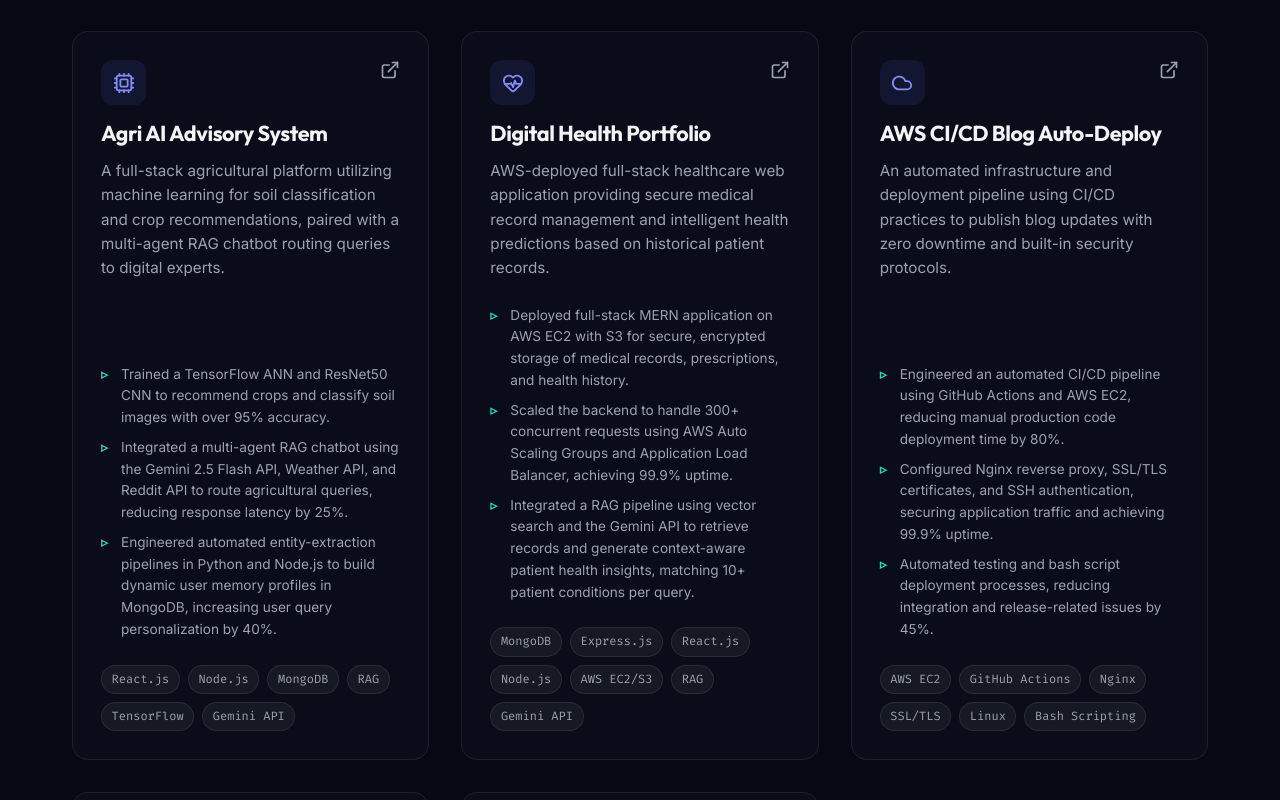
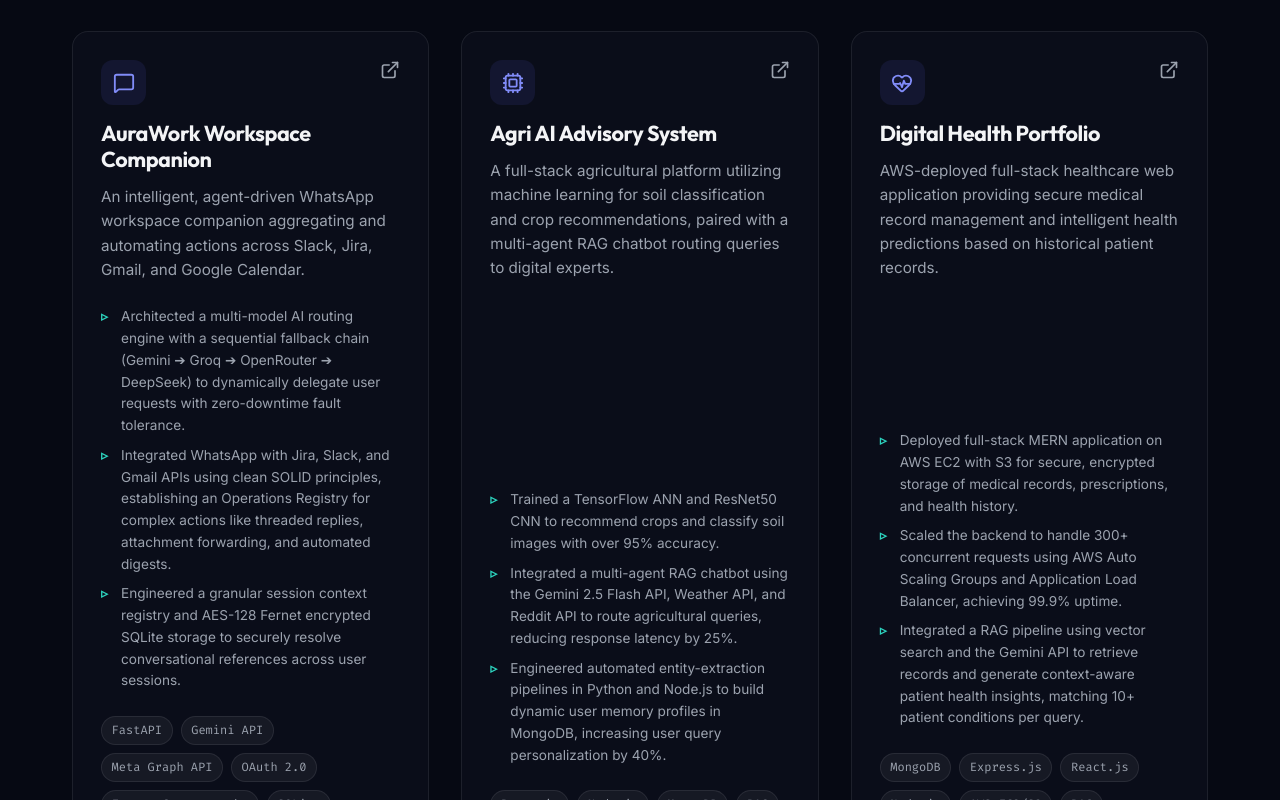
Before and after one commit to naveen-ramavath/portfolio, a React (Vite) app: page / in a window 1280 px wide. Shown: the part 1100-1900 px from the top of the page. Built offline with nearby package versions, Linux system fonts and the light colour scheme.

Commit message:
Add AuraWork workspace companion project to portfolio and chatbot

```diff
--- a/src/components/Chatbot.jsx
+++ b/src/components/Chatbot.jsx
@@ -86,11 +86,12 @@ export default function Chatbot() {
   - Developer Tools: Git, GitHub Actions, Postman, VS Code
 
   Projects:
-  1. Agri AI Advisory System (GitHub: github.com/MiniProjectII/agri-ai-advisory-system): MERN stack, ResNet50 soil classification (95% accuracy), crop recommendation, multi-agent RAG chatbot via Gemini 2.5 Flash API/Weather API/Reddit API, Python entity-extraction pipelines.
-  2. Digital Health Portfolio (GitHub: github.com/naveen-ramavath/Digital-Health-portfolio): MERN stack deployed on AWS EC2/S3, AWS ALB and ASG handling 300+ concurrent requests (99.9% uptime), vector-search RAG pipeline via Gemini API.
-  3. AWS CI/CD Blog Auto-Deploy (GitHub: github.com/naveen-ramavath/blog-auto-deploy): CI/CD pipeline using GitHub Actions, EC2, Nginx reverse proxy, SSL/TLS, SSH, automated bash script deployment.
-  4. AeroGuard Airplane Collision Detection: Spatial collision detection under 1.2s latency on aircraft GPS streams using Kafka and PySpark, rendering on a Flask WebSocket dashboard.
-  5. Emotion Music Generator: Facial mood CNN classifier (88% accuracy) via TensorFlow/Keras & OpenCV, dynamically recommending playlists via Spotify/YouTube APIs.
+  1. AuraWork Workspace Companion (GitHub: github.com/naveen-ramavath/AuraWork): FastAPI, Gemini/Groq/DeepSeek APIs, Meta Graph API, OAuth 2.0, Fernet Cryptography, SQLite. Agentic WhatsApp companion automating tasks in Slack, Jira, and Google Workspace, featuring a multi-model routing engine and sequential fallback chain.
+  2. Agri AI Advisory System (GitHub: github.com/MiniProjectII/agri-ai-advisory-system): MERN stack, ResNet50 soil classification (95% accuracy), crop recommendation, multi-agent RAG chatbot via Gemini 2.5 Flash API/Weather API/Reddit API, Python entity-extraction pipelines.
+  3. Digital Health Portfolio (GitHub: github.com/naveen-ramavath/Digital-Health-portfolio): MERN stack deployed on AWS EC2/S3, AWS ALB and ASG handling 300+ concurrent requests (99.9% uptime), vector-search RAG pipeline via Gemini API.
+  4. AWS CI/CD Blog Auto-Deploy (GitHub: github.com/naveen-ramavath/blog-auto-deploy): CI/CD pipeline using GitHub Actions, EC2, Nginx reverse proxy, SSL/TLS, SSH, automated bash script deployment.
+  5. AeroGuard Airplane Collision Detection: Spatial collision detection under 1.2s latency on aircraft GPS streams using Kafka and PySpark, rendering on a Flask WebSocket dashboard.
+  6. Emotion Music Generator: Facial mood CNN classifier (88% accuracy) via TensorFlow/Keras & OpenCV, dynamically recommending playlists via Spotify/YouTube APIs.
 
   Certifications & Internships:
   - Salesforce Certified Agentforce Specialist (2025)
@@ -107,11 +108,15 @@ export default function Chatbot() {
     const q = query.toLowerCase();
 
     if (/\b(hello|hi|hey|greetings|yo)\b/i.test(q)) {
-      return "Hello! I am Naveen's assistant. You can ask me about his skills, education, certifications, or projects like the 'Agri-AI Advisory System' and 'AeroGuard'.";
+      return "Hello! I am Naveen's assistant. You can ask me about his skills, education, certifications, or projects like 'AuraWork', 'Agri-AI Advisory System', and 'AeroGuard'.";
     }
 
     if (q.includes('project') || q.includes('portfolio') || q.includes('build')) {
-      return "Naveen has built several notable projects:\n\n1. **Agri AI Advisory System**: Crop recommendations and soil CNN classifier, plus multi-agent RAG.\n2. **Digital Health Portfolio**: AWS-deployed MERN app with secure medical records and Gemini search.\n3. **AWS CI/CD Auto-Deploy**: Automated actions/deployment on EC2 using GitHub Actions and Nginx.\n4. **AeroGuard**: Real-time airplane collision alerting using PySpark and Kafka.\n5. **Emotion Music Generator**: CNN expression classifier recommending Spotify tracks.\n\nWhich of these would you like to hear more about?";
+      return "Naveen has built several notable projects:\n\n1. **AuraWork Workspace Companion**: Agentic WhatsApp companion automating Slack, Jira, Gmail & Calendar.\n2. **Agri AI Advisory System**: Crop recommendations and soil CNN classifier, plus multi-agent RAG.\n3. **Digital Health Portfolio**: AWS-deployed MERN app with secure medical records and Gemini search.\n4. **AWS CI/CD Auto-Deploy**: Automated actions/deployment on EC2 using GitHub Actions and Nginx.\n5. **AeroGuard**: Real-time airplane collision alerting using PySpark and Kafka.\n6. **Emotion Music Generator**: CNN expression classifier recommending Spotify tracks.\n\nWhich of these would you like to hear more about?";
+    }
+
+    if (q.includes('aurawork') || q.includes('whatsapp') || q.includes('companion') || q.includes('workspace')) {
+      return "💬 **AuraWork Workspace Companion**\n• *Stack*: FastAPI, Gemini API, Meta Graph API, OAuth 2.0, SQLite, Cryptography, Python\n• Built an agentic workspace companion enabling control of Slack, Jira, Gmail, and Calendar via WhatsApp.\n• Integrated a multi-model routing engine (Gemini, Groq, OpenRouter, DeepSeek) with a sequential fallback chain.\n• Secured credentials and tokens using AES-128 Fernet cryptography.\n• GitHub: github.com/naveen-ramavath/AuraWork";
     }
 
     if (q.includes('agri') || q.includes('soil') || q.includes('crop') || q.includes('agriculture')) {
@@ -154,7 +159,7 @@ export default function Chatbot() {
       return "📜 **Certifications & Internships**\n• Salesforce Certified Agentforce Specialist (2025)\n• Salesforce Certified AI Associate (2025)\n• AI & Prompt Engineering Internship (Vault of Codes, 2025)\n• Cloud Computing Internship Certificate (InternPro, 2025)\n• MongoDB Certified Associate Developer - Python (2025)\n• Oracle Cloud Infrastructure Certified AI Foundations Associate (2025)\n• Google Cloud Computing Fundamentals (NPTEL, 2024)";
     }
 
-    return "I can help you with questions about Naveen's projects (Agri-AI, AeroGuard), technical skills, contact details, or education history. \n\n*Tip: Click the Settings gear in the header to enter a Gemini API key and chat with a real LLM model!*";
+    return "I can help you with questions about Naveen's projects (AuraWork, Agri-AI, AeroGuard), technical skills, contact details, or education history. \n\n*Tip: Click the Settings gear in the header to enter a Gemini API key and chat with a real LLM model!*";
   };
 
   const handleSend = async (queryText) => {
@@ -227,7 +232,7 @@ export default function Chatbot() {
   };
 
   const presetQuestions = [
-    "Tell me about Agri-AI",
+    "Tell me about AuraWork",
     "What are his skills?",
     "Show me certifications",
     "How to contact him?"
--- a/src/components/Projects.jsx
+++ b/src/components/Projects.jsx
@@ -1,8 +1,20 @@
 import React from 'react';
-import { FolderGit2, ExternalLink, ShieldCheck, HeartPulse, Cpu, Cloud, Music } from 'lucide-react';
+import { FolderGit2, ExternalLink, ShieldCheck, HeartPulse, Cpu, Cloud, Music, MessageSquare } from 'lucide-react';
 
 export default function Projects() {
   const projectsData = [
+    {
+      title: "AuraWork Workspace Companion",
+      description: "An intelligent, agent-driven WhatsApp workspace companion aggregating and automating actions across Slack, Jira, Gmail, and Google Calendar.",
+      bullets: [
+        "Architected a multi-model AI routing engine with a sequential fallback chain (Gemini ➔ Groq ➔ OpenRouter ➔ DeepSeek) to dynamically delegate user requests with zero-downtime fault tolerance.",
+        "Integrated WhatsApp with Jira, Slack, and Gmail APIs using clean SOLID principles, establishing an Operations Registry for complex actions like threaded replies, attachment forwarding, and automated digests.",
+        "Engineered a granular session context registry and AES-128 Fernet encrypted SQLite storage to securely resolve conversational references across user sessions."
+      ],
+      tags: ["FastAPI", "Gemini API", "Meta Graph API", "OAuth 2.0", "Fernet Cryptography", "SQLite", "Python"],
+      github: "https://github.com/naveen-ramavath/AuraWork",
+      icon: <MessageSquare size={22} />
+    },
     {
       title: "Agri AI Advisory System",
       description: "A full-stack agricultural platform utilizing machine learning for soil classification and crop recommendations, paired with a multi-agent RAG chatbot routing queries to digital experts.",
```
